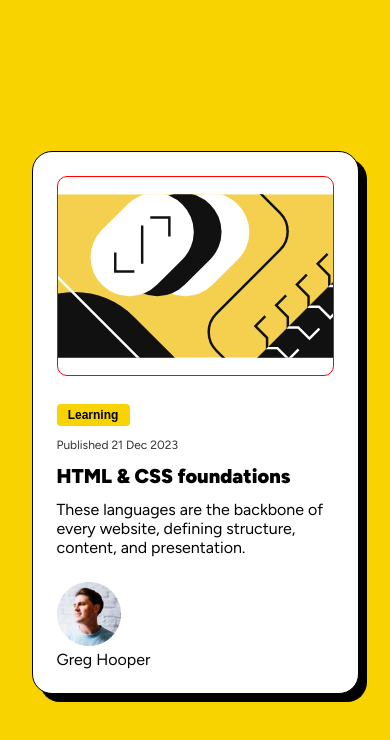
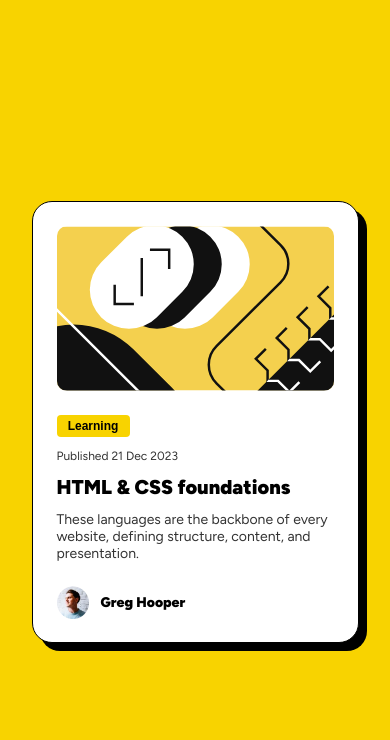
Before and after one commit to niiquash/BlogPreviewCard, a plain HTML site: page index.html in a window 390 px wide. Drawn offline with Linux system fonts and the light colour scheme.

Commit message:
completed styles for mobile view

```diff
--- a/css/style.css
+++ b/css/style.css
@@ -10,6 +10,11 @@
 img {
   max-width: 100%;
   height: auto;
+}
+
+/* Utility Styles */
+.nowrap {
+  white-space: nowrap;
 }
 
 /* General Styles */
@@ -37,8 +42,10 @@ body {
 }
 
 .hero img {
-  height: 200px;
-  border: 1px solid red;
+  display: block;
+  width: 100%;
+  height: 100%;
+  /* border: 1px solid red; */
   border-radius: 10px;
 }
 
@@ -70,3 +77,22 @@ section h2 {
   font-size: 20px;
   font-weight: 900;
 }
+
+section .details {
+  font-size: 14px;
+  color: #333;
+}
+
+.author {
+  width: 32px;
+  height: 32px;
+  display: flex;
+  align-items: center;
+  justify-content: start;
+  gap: 12px;
+}
+
+.author figcaption {
+  font-size: 14px;
+  font-weight: 900;
+}
--- a/index.html
+++ b/index.html
@@ -39,7 +39,7 @@
           src="assets/images/image-avatar.webp"
           alt="A man named Greg Hooper"
         />
-        <figcaption>Greg Hooper</figcaption>
+        <figcaption><span class="nowrap">Greg Hooper</span></figcaption>
       </figure>
     </article>
 
```
